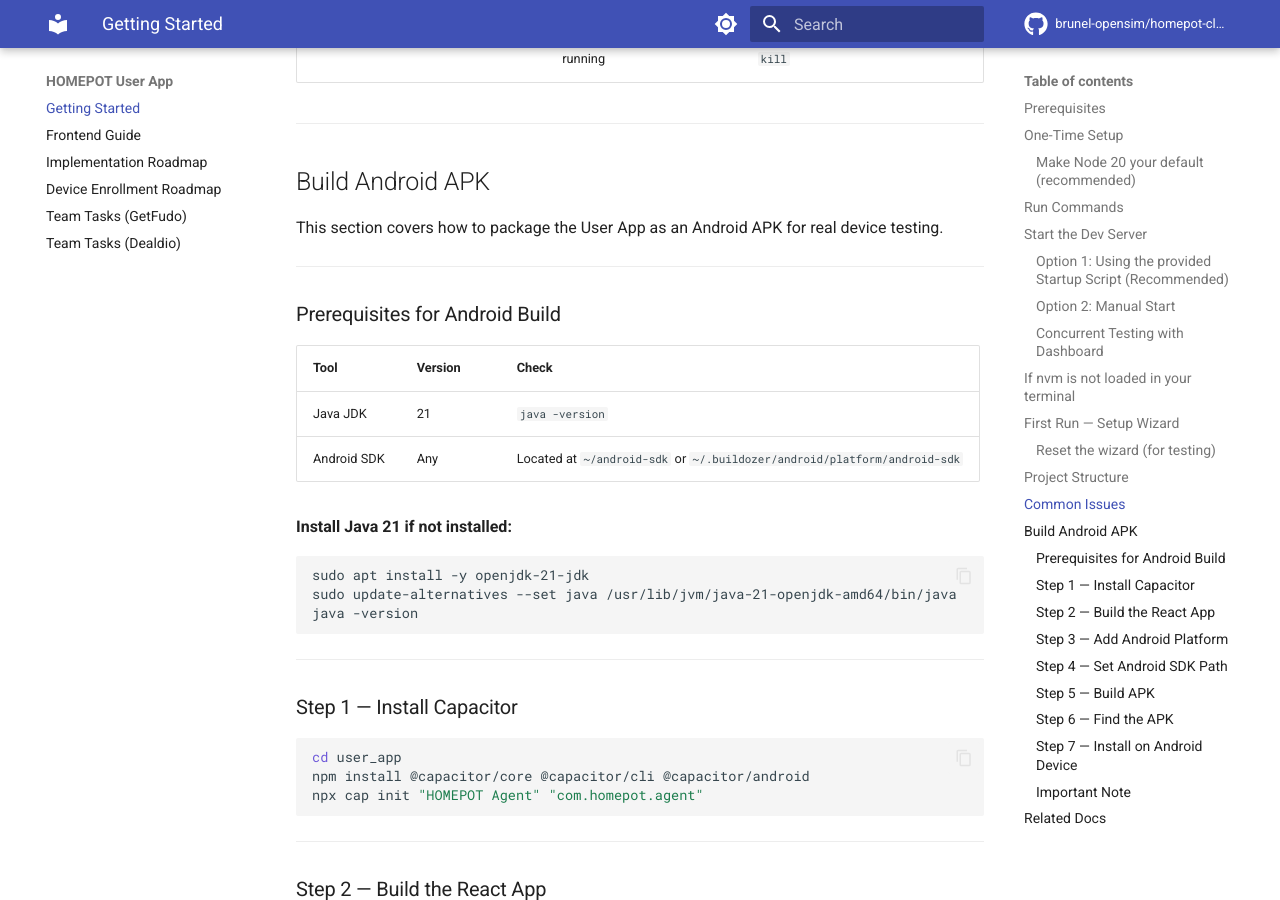
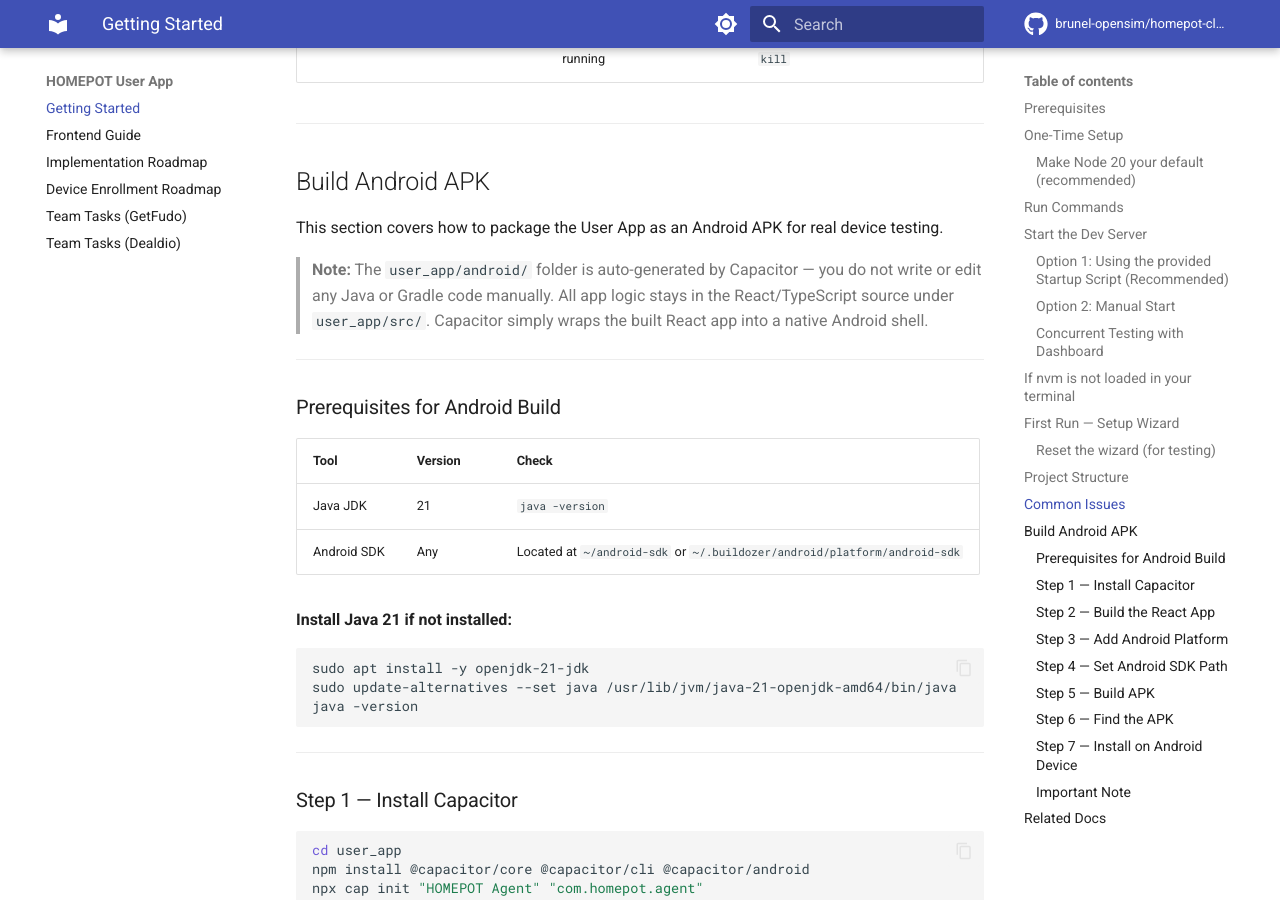
Before and after one commit to brunel-opensim/homepot-client, an MkDocs documentation site: the page built from docs/get_start_userapp.md, in a window 1280 px wide and 900 px high, scrolled down 3752 px. Built offline with MkDocs 1.6.1 and Material for MkDocs 9.7.7, drawn with Linux system fonts in a browser that asks for light colours; comment, search, counter and statistics services are not loaded; the version menu is left out.

Commit message:
add note for android build in get_start_userapp docs

```diff
--- a/docs/get_start_userapp.md
+++ b/docs/get_start_userapp.md
@@ -155,6 +155,8 @@ user_app/
 
 This section covers how to package the User App as an Android APK for real device testing.
 
+> **Note:** The `user_app/android/` folder is auto-generated by Capacitor — you do not write or edit any Java or Gradle code manually. All app logic stays in the React/TypeScript source under `user_app/src/`. Capacitor simply wraps the built React app into a native Android shell.
+
 ---
 
 ### Prerequisites for Android Build
```
